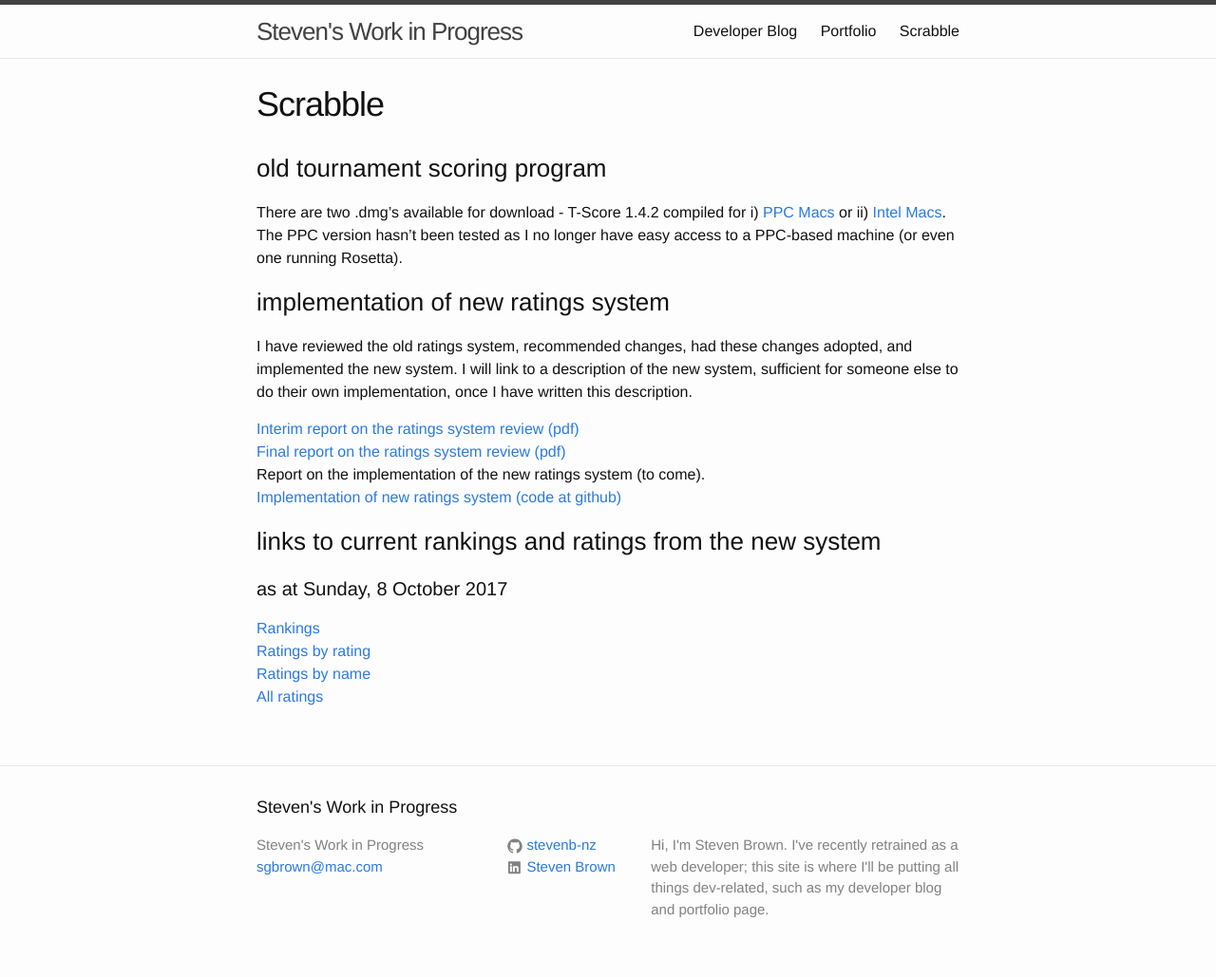
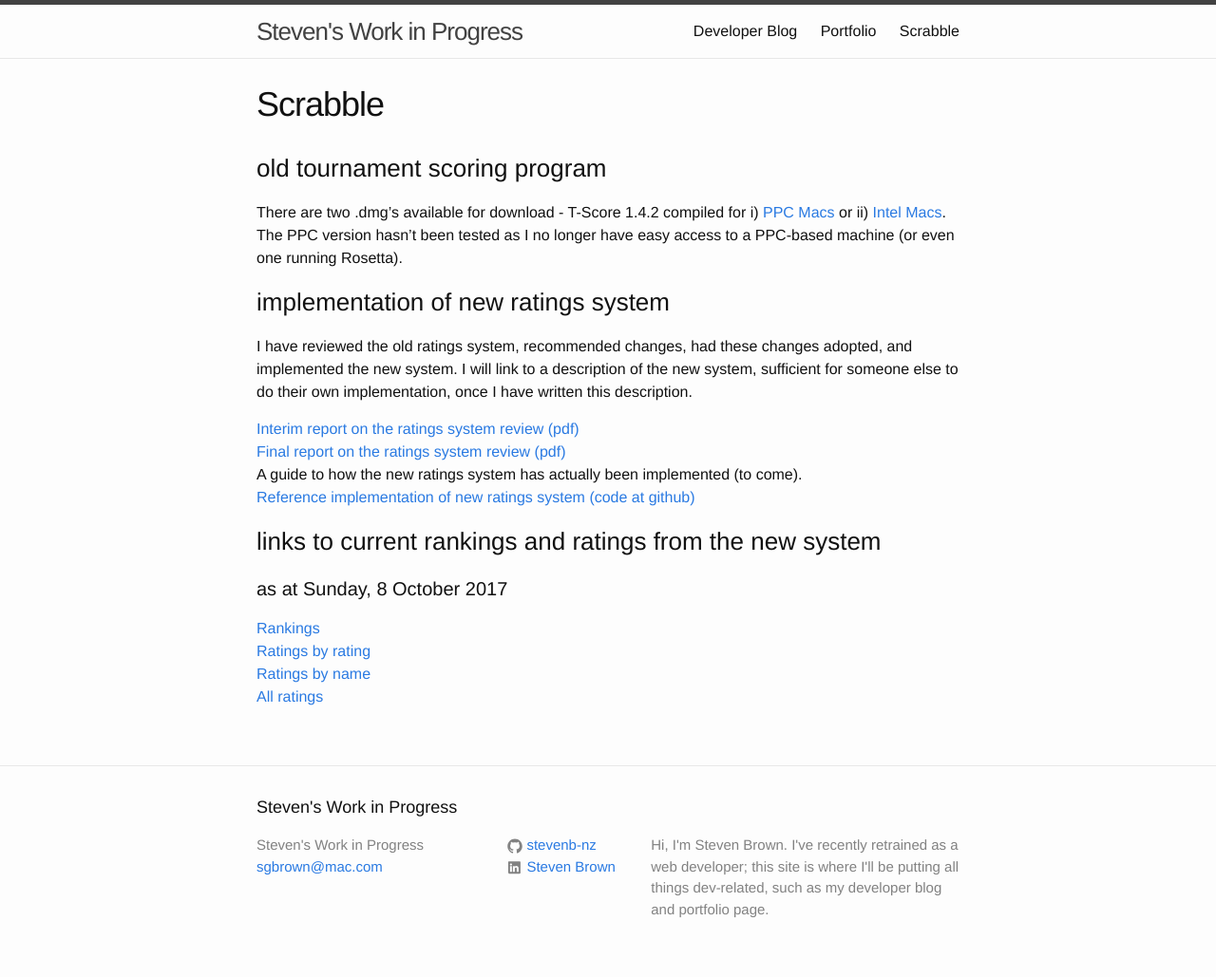
Before and after one commit to stevenb-nz/stevenb-nz.github.io, a Jekyll site: the page built from _pages/scrabble.md, in a window 1280 px wide. Shown: the whole page at 95% size. Built offline with Jekyll 4.4.1, drawn with Linux system fonts in a browser that asks for light colours.

Commit message:
edit to Scrabble page content

```diff
--- a/_pages/scrabble.md
+++ b/_pages/scrabble.md
@@ -15,8 +15,8 @@ I have reviewed the old ratings system, recommended changes, had these changes a
 
 [Interim report on the ratings system review (pdf)](/assets/pdf/interimreport_june2.pdf)<br>
 [Final report on the ratings system review (pdf)](/assets/pdf/finalreport.pdf)<br>
-Report on the implementation of the new ratings system (to come).<br>
-[Implementation of new ratings system (code at github)](https://github.com/stevenb-nz/nzasp-ratings)
+A guide to how the new ratings system has actually been implemented (to come).<br>
+[Reference implementation of new ratings system (code at github)](https://github.com/stevenb-nz/nzasp-ratings)
 
 ### links to current rankings and ratings from the new system
 
```
